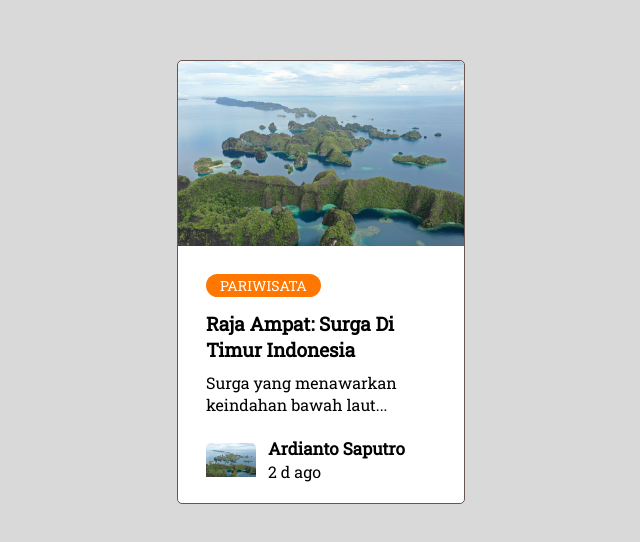
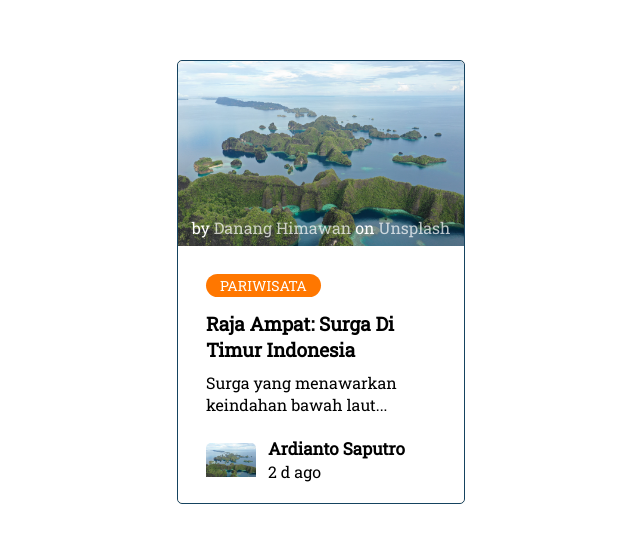
Before and after one commit to Ardi-koding/blog-card, a plain HTML site: page index.html in a window 1280 px wide. Shown: the part 118-660 px from the top of the page, without its empty margins (319-959 px from the left). Drawn offline with Linux system fonts and the light colour scheme.

Commit message:
Done, tinggal rapikan codebase

```diff
--- a/index.html
+++ b/index.html
@@ -15,7 +15,10 @@
 
       <figure class="main__img">
         <img src="image/raja-ampat-medium.jpg" alt="raja-ampat">
-        <figcaption>Raja Ampat</figcaption>
+        <figcaption>by
+          <a href="https://unsplash.com/@dna_threelabsdotofficial?utm_content=creditCopyText&utm_medium=referral&utm_source=unsplash">Danang Himawan</a> on
+          <a href="https://unsplash.com/photos/an-aerial-view-of-a-group-of-islands-in-the-ocean-esmse8zgUIw?utm_content=creditCopyText&utm_medium=referral&utm_source=unsplash">Unsplash</a>
+        </figcaption>
       </figure>
 
       <article class="main__content">
--- a/style.css
+++ b/style.css
@@ -16,7 +16,7 @@ body {
   align-items: center;
   font-family: 'Roboto Slab', 'Roboto', serif;
   height: inherit;
-  background-color: #d9d9d9;
+  background-color: #fff;
   font-size: 1rem;
 }
 
@@ -56,6 +56,17 @@ p {
   line-height: 1.4;
 }
 
+a {
+  color: hsla(0, 0%, 100%, 0.711);
+  text-decoration: none;
+  transition: all 0.25s ease-in-out;
+}
+
+a:hover {
+  color: hsla(0, 0%, 100%);
+  z-index: 1;
+}
+
 main {
   width: 22.5%;
   max-width: 750px;
@@ -64,28 +75,42 @@ main {
   justify-content: center;
   background-color: #F5E7DA;
   border-radius: 5px;
-  border: 1.5px solid rgb(105, 85, 81);
+  border: 1.5px solid #154360;
   position: relative;
+  box-shadow: none;
 }
 
 .main__img,
 .overlay {
   height: 185px;
+  overflow: hidden;
 }
 
 .main__img img {
   object-fit: cover;
+  object-position: left ;
   width: 100%;
   height: 100%;
+  transform: scale(1);
+  transition: transform 0.5s ease-in-out;
+}
+
+figcaption {
+  color: white;
+  visibility: visible;
+  z-index: 1;
+  text-align: center;
+  width: 100%;
+}
+
+.main:hover .main__img img {
+  transform: scale(1.5);
 }
 
 .main__content {
   background-color: #ffffff;
   padding: 1.75em 1.75em 1.25em;
   border-radius: 0 0 5px 5px;
-  /* box-shadow: 1px 8px 25px -2px rgba(0,0,0,0.25);
-  -webkit-box-shadow: 8px 1px 25px -2px rgba(0,0,0,0.25);
-  -moz-box-shadow: 1px 8px 25px -2px rgba(0,0,0,0.25); */
 }
 
 .tag {
@@ -140,17 +165,21 @@ main {
   width: 100%;
   top: 0;
   z-index: 1;
+  /* transition: all 0.25s ease-in-out; */
 }
 
-.main:hover .overlay {
-  background-color: hsla(0, 84%, 77%, 0.25);
-  transition: 0.25s ease-in;
+
+.main {
+  transition: all 0.25s ease-in-out;
 }
+
+/* .main:hover .overlay {
+  background-color: hsl(195, 53%, 79%, 0.20);
+} */
 
 .main:hover {
   cursor: pointer;
-  box-shadow: 1px 8px 25px -2px rgba(0,0,0,0.25);
-  -webkit-box-shadow: 1px 8px 25px -2px rgba(0,0,0,0.25);
-  -moz-box-shadow: 1px 8px 25px -2px rgba(0,0,0,0.25);
-  transition: 0.25s ease-in;
+  box-shadow: 1px 8px 25px -2px hsla(203, 64%, 23%, 0.3);
+  -webkit-box-shadow: 1px 8px 25px -2px hsla(203, 64%, 23%, 0.3);
+  -moz-box-shadow: 1px 8px 25px -2px hsla(203, 64%, 23%, 0.3);
 }
```
